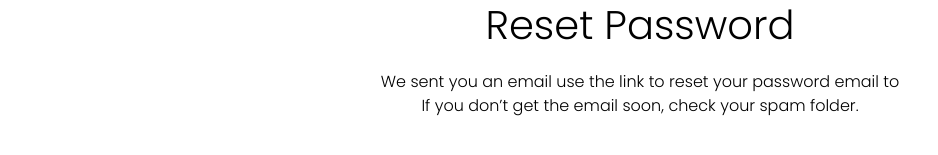
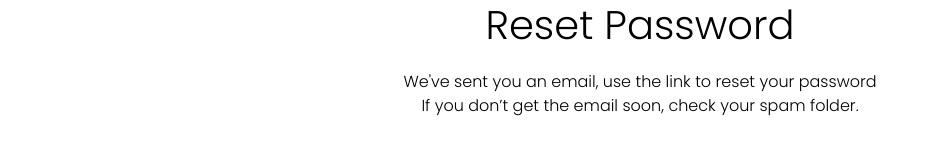
Before and after one commit to ifeanyi305/MonieWave_Frontend, a React (Vite) app: page /ResetPasswordLinkSent in a window 1280 px wide. Shown: the part 439-594 px from the top of the page, without its empty margins (0-938 px from the left). Built offline with nearby package versions, Linux system fonts and the light colour scheme.

Commit message:
add loading effect to reset password form

```diff
--- a/src/components/resetPassword/ResetPassword.jsx
+++ b/src/components/resetPassword/ResetPassword.jsx
@@ -3,14 +3,17 @@ import { useNavigate } from 'react-router-dom';
 import { ToastContainer } from 'react-toastify';
 import { flash } from '../../redux/flash/flash';
 import Ratehive from '../../assets/images/navbar/RateHive.png';
-import ResetPasswordLinkSent from './ResetPasswordLinkSent';
+import Loading from '../../assets/images/loading/loading-icon.gif';
+
 
 const ResetPassword = () => {
   const [email, setEmail] = useState('');
+  const [loading, setLoading] = useState(false);
   const navigate = useNavigate()
 
   const handleSubmit = (event) => {
     event.preventDefault();
+    setLoading(true);
     fetch('http://127.0.0.1:3000/api/v1/password/forgot', {
       method: 'POST',
       headers: {
@@ -19,6 +22,7 @@ const ResetPassword = () => {
       body: JSON.stringify({ email: email })
     })
       .then(response => {
+        setLoading(false);
         if (response.ok) {
           flash('success', 'Email sent successfully');
           navigate('/ResetPasswordLinkSent');
@@ -27,6 +31,7 @@ const ResetPassword = () => {
         }
       })
       .catch(error => {
+        setLoading(false);
         console.error(error)
         flash('error', 'Email address not found')
       });
@@ -38,7 +43,7 @@ const ResetPassword = () => {
   return (
     <div>
       <ToastContainer />
-      <div><h1><img  className="pb-[5%] px-6" src={Ratehive} alt="title" /></h1></div>
+      <div><h1><img className="pb-[5%] px-6" src={Ratehive} alt="title" /></h1></div>
       <div className="flex justify-center">
         <div>
           <h1 className="pb-[15px] text-[40px] text-center">Reset Password</h1>
@@ -49,7 +54,9 @@ const ResetPassword = () => {
             <input type="email" className="p-4 block w-[560px] rounded-[8px] border-[#6B6B6B] border-[1px]" value={email} onChange={handleInputChange} />
             <div className="mt-[5%] flex justify-center">
               <button type="submit" className="p-2 login_btn bg-[#814DE5] text-[#fff] w-[80%] text-center">
-                send password reset link
+                {
+                  loading ? (<img src={Loading} className="w-[25px] m-auto" alt="loading" />) : (<>send password reset link</>)
+                }
               </button>
             </div>
           </form>
--- a/src/components/resetPassword/ResetPasswordLinkSent.jsx
+++ b/src/components/resetPassword/ResetPasswordLinkSent.jsx
@@ -11,7 +11,7 @@ const ResetPasswordLinkSent = () => {
         <div>
           <img className="py-6 m-auto" src={Mail} alt="mail box" />
           <h1 className="pb-[15px] text-[40px] text-center">Reset Password </h1>
-          <p className="text-center">We sent you an email use the link to reset your password email to </p>
+          <p className="text-center">We've sent you an email, use the link to reset your password</p>
           <p className="text-center">If you don’t get the email soon, check your spam folder.</p>
         </div>
       </div>
```
Lines whose indentation alone changed are shown as unchanged.
